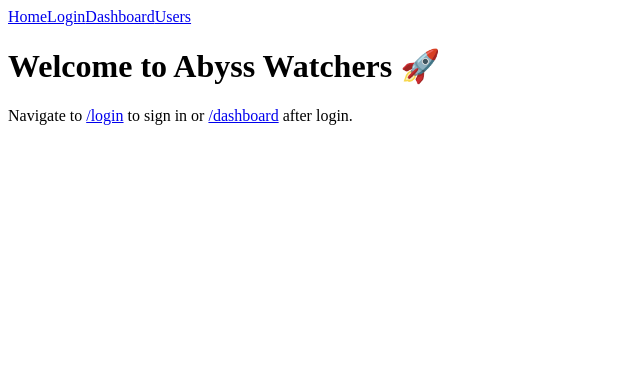
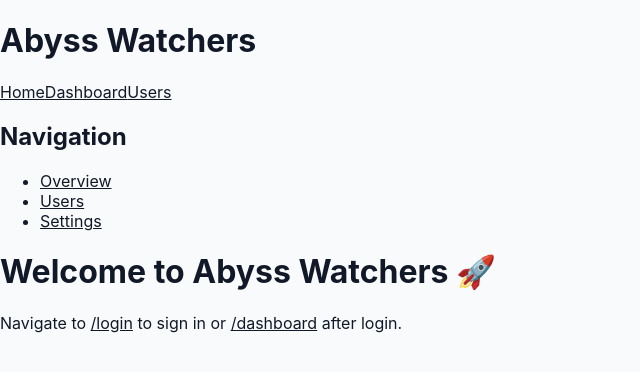
Before and after one commit to kalviumcommunity/S86-1225-Abyss_Watchers-Full-Stack-With-Nextjs-And-AWS-Azure-SafeShore, a Next.js app: page / in a window 1280 px wide. Shown: the top 372 px of the page, without its empty margins (0-640 px from the left). Built offline with nearby package versions, Linux system fonts and the light colour scheme.

Commit message:
Layout and Component Architecture

```diff
--- a/app/layout.tsx
+++ b/app/layout.tsx
@@ -1,16 +1,11 @@
-import Link from "next/link";
+import "../styles/globals.css";
+import { LayoutWrapper } from "@/components";
 
 export default function RootLayout({ children }: { children: React.ReactNode }) {
   return (
     <html lang="en">
       <body>
-        <nav className="flex gap-4 p-4 bg-gray-100">
-          <Link href="/">Home</Link>
-          <Link href="/login">Login</Link>
-          <Link href="/dashboard">Dashboard</Link>
-          <Link href="/users">Users</Link>
-        </nav>
-        {children}
+        <LayoutWrapper>{children}</LayoutWrapper>
       </body>
     </html>
   );
--- /dev/null
+++ b/components/index.ts
@@ -0,0 +1,4 @@
+export { default as Header } from "./layout/Header";
+export { default as Sidebar } from "./layout/Sidebar";
+export { default as LayoutWrapper } from "./layout/LayoutWrapper";
+export { default as Button } from "./ui/Button";
--- /dev/null
+++ b/components/layout/Header.tsx
@@ -0,0 +1,15 @@
+"use client";
+import Link from "next/link";
+
+export default function Header() {
+  return (
+    <header className="w-full bg-blue-600 text-white px-6 py-3 flex justify-between items-center">
+      <h1 className="font-semibold text-lg">Abyss Watchers</h1>
+      <nav className="flex gap-4">
+        <Link href="/">Home</Link>
+        <Link href="/dashboard">Dashboard</Link>
+        <Link href="/users">Users</Link>
+      </nav>
+    </header>
+  );
+}
--- /dev/null
+++ b/components/layout/LayoutWrapper.tsx
@@ -0,0 +1,14 @@
+import Header from "./Header";
+import Sidebar from "./Sidebar";
+
+export default function LayoutWrapper({ children }: { children: React.ReactNode }) {
+  return (
+    <div className="flex flex-col min-h-screen">
+      <Header />
+      <div className="flex flex-1">
+        <Sidebar />
+        <main className="flex-1 bg-white p-6 overflow-auto">{children}</main>
+      </div>
+    </div>
+  );
+}
--- /dev/null
+++ b/components/layout/Sidebar.tsx
@@ -0,0 +1,25 @@
+"use client";
+import Link from "next/link";
+
+export default function Sidebar() {
+  const links = [
+    { href: "/dashboard", label: "Overview" },
+    { href: "/users", label: "Users" },
+    { href: "/settings", label: "Settings" },
+  ];
+
+  return (
+    <aside className="w-64 h-screen bg-gray-100 border-r p-4">
+      <h2 className="text-lg font-bold mb-4">Navigation</h2>
+      <ul className="space-y-2">
+        {links.map((link) => (
+          <li key={link.href}>
+            <Link href={link.href} className="text-gray-700 hover:text-blue-600">
+              {link.label}
+            </Link>
+          </li>
+        ))}
+      </ul>
+    </aside>
+  );
+}
--- /dev/null
+++ b/components/ui/Button.tsx
@@ -0,0 +1,18 @@
+interface ButtonProps {
+  label: string;
+  onClick?: () => void;
+  variant?: "primary" | "secondary";
+}
+
+export default function Button({ label, onClick, variant = "primary" }: ButtonProps) {
+  const styles =
+    variant === "primary"
+      ? "bg-blue-600 text-white px-4 py-2 rounded hover:bg-blue-700"
+      : "bg-gray-200 text-gray-700 px-4 py-2 rounded hover:bg-gray-300";
+
+  return (
+    <button onClick={onClick} className={styles}>
+      {label}
+    </button>
+  );
+}
--- /dev/null
+++ b/styles/globals.css
@@ -0,0 +1,13 @@
+/* Minimal global styles for the lesson/demo */
+html, body, #__next {
+  height: 100%;
+}
+
+body {
+  margin: 0;
+  font-family: Inter, system-ui, -apple-system, "Segoe UI", Roboto, "Helvetica Neue", Arial;
+  background: #f9fafb;
+  color: #111827;
+}
+
+a { color: inherit; text-decoration: underline; }
```
Also changed, not shown: 1 other file (tests, documents, lock files or other folders).
